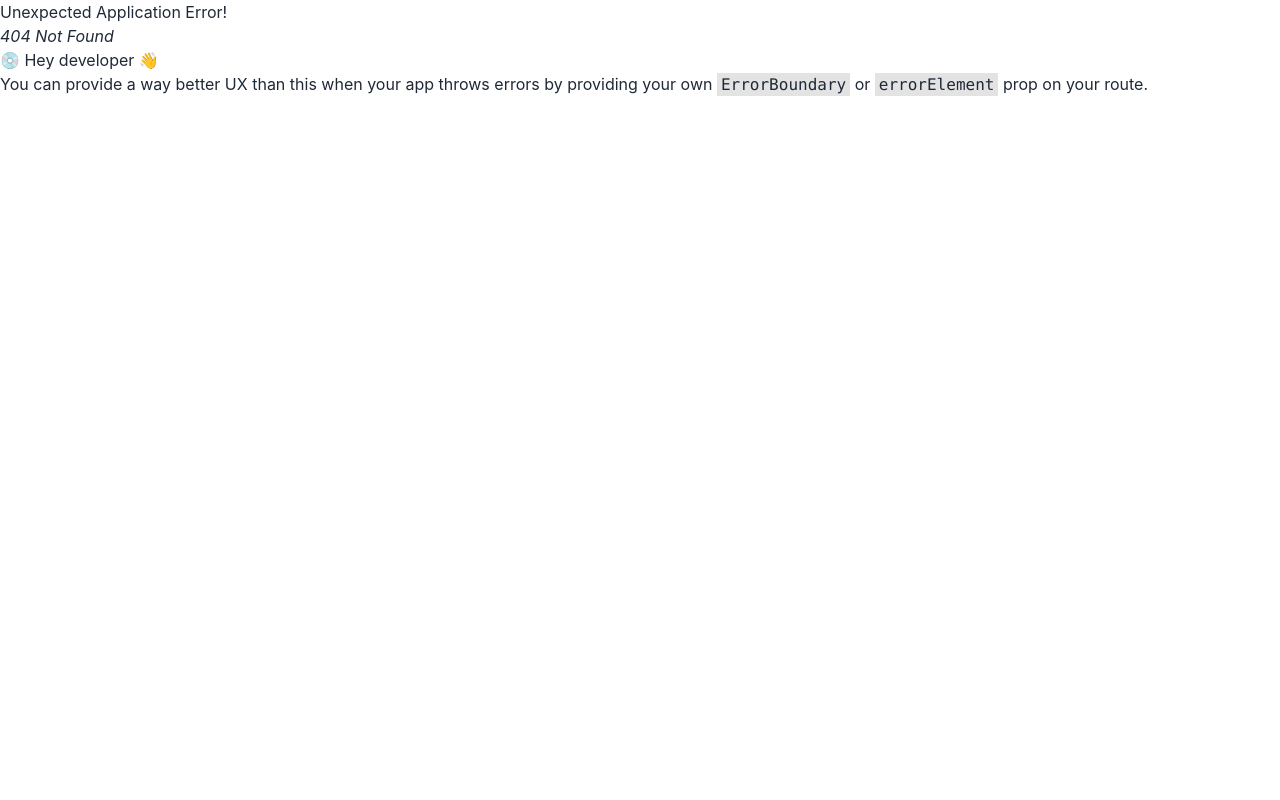
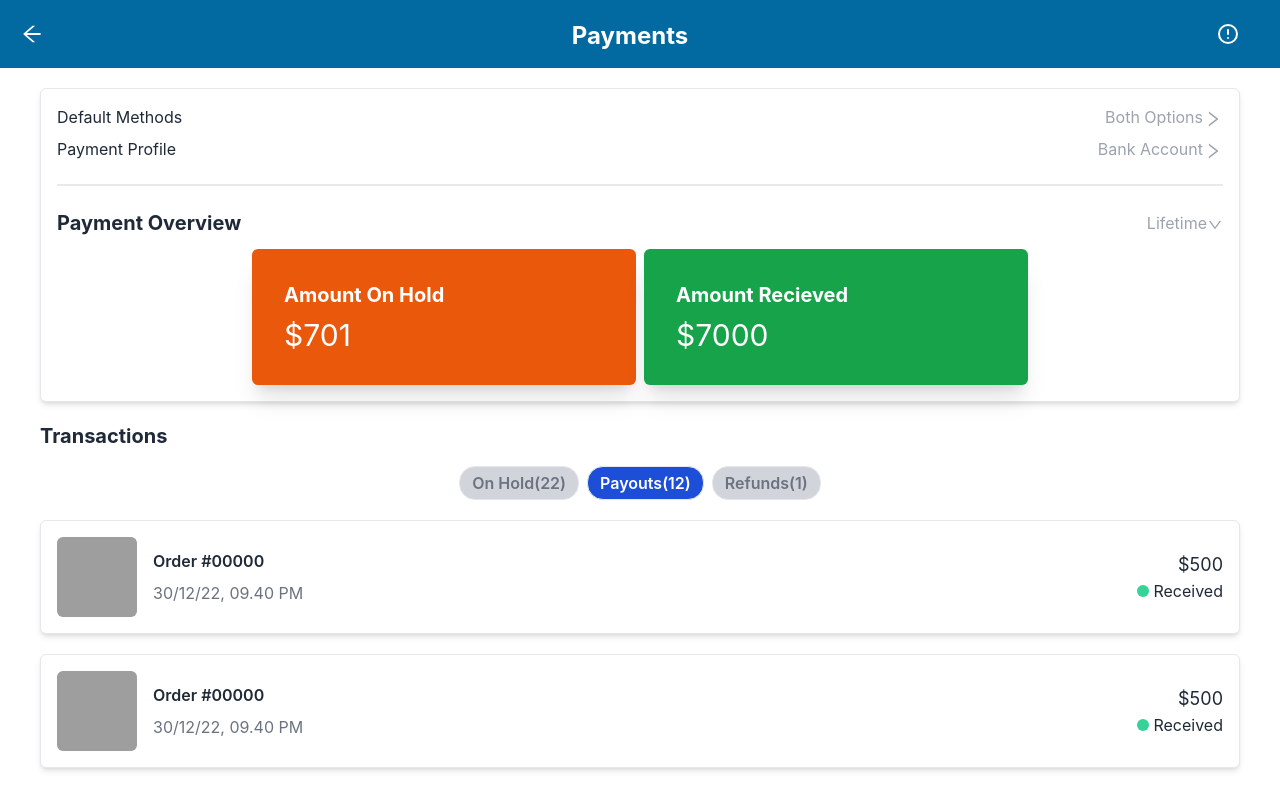
Before and after one commit to raf1n/b2b-e-com, a React (Create React App) app: page /payments in a window 1280 px wide. Before the commit this address had no page. Built offline with nearby package versions, Linux system fonts and the light colour scheme; grey boxes are pictures that could not be loaded.

Commit message:
payment-page-added

```diff
--- a/src/Pages/Payments/Payments.js
+++ b/src/Pages/Payments/Payments.js
@@ -1,9 +1,106 @@
 import React from "react";
-
+import { HiOutlineExclamationCircle } from "react-icons/hi";
+import { AiOutlineRight } from "react-icons/ai";
+import { AiOutlineArrowLeft, AiOutlineDown } from "react-icons/ai";
 const Payments = () => {
   return (
-    <div>
-      <h1>Payments</h1>
+    <div className="bg-white">
+      <div className="bg-sky-700 p-2">
+        <h1 className="flex items-center">
+          <AiOutlineArrowLeft className="w-12 h-6 text-white"></AiOutlineArrowLeft>
+          <p className="font-bold flex-1 text-center text-white text-2xl mb-2 pt-3">
+            Payments
+          </p>
+          <HiOutlineExclamationCircle className="w-12 h-6 mr-5 text-white"></HiOutlineExclamationCircle>
+        </h1>
+      </div>
+      <div>
+        <div className="p-4 mb-5 shadow-md bg-white mt-5 mx-10 border rounded-md">
+          <div className="flex justify-between">
+            <h1>Default Methods</h1>
+            <h1 className="flex items-center text-gray-400">
+              Both Options{" "}
+              <AiOutlineRight className="h-5 w-5 mt-1"></AiOutlineRight>
+            </h1>
+          </div>
+          <div className="flex justify-between mt-2">
+            <h1>Payment Profile</h1>
+            <h1 className="flex items-center text-gray-400">
+              Bank Account{" "}
+              <AiOutlineRight className="h-5 w-5 mt-1"></AiOutlineRight>
+            </h1>
+          </div>
+          <div className="divider"></div>
+          <div>
+            <div className="flex justify-between mb-3">
+              <h1 className="font-bold text-xl">Payment Overview</h1>
+              <h1 className="flex items-center text-gray-400">
+                Lifetime
+                <AiOutlineDown className="h-4 w-4 mt-1"></AiOutlineDown>
+              </h1>
+            </div>
+            <div className="flex gap-2 items-center justify-center">
+              <div className="w-96 bg-orange-600 shadow-xl rounded-md">
+                <div className="card-body text-white">
+                  <p className="font-bold text-xl">Amount On Hold</p>
+                  <p className="text-3xl">$701</p>
+                </div>
+              </div>
+              <div className="w-96 bg-green-600 shadow-xl rounded-md">
+                <div className="card-body text-white">
+                  <p className="font-bold text-xl">Amount Recieved</p>
+                  <p className="text-3xl">$7000</p>
+                </div>
+              </div>
+            </div>
+          </div>
+        </div>
+      </div>
+      <h1 className="ml-10 font-bold text-xl">Transactions</h1>
+      <div className="flex justify-center text-white gap-2 mt-4">
+        <div className="border rounded-2xl text-center bg-gray-300 text-gray-500 px-3 py-1 font-semibold">
+          On Hold(22)
+        </div>
+        <div className="border rounded-2xl text-center  bg-blue-700 px-3 py-1 font-semibold">
+          Payouts(12)
+        </div>
+        <div className="border rounded-2xl text-center bg-gray-300 text-gray-500 px-3 py-1 font-semibold">
+          Refunds(1)
+        </div>
+      </div>
+      <div>
+        {[1, 2].map((id) => (
+          <div
+            key={id}
+            className="p-4 mb-5 shadow-md bg-white mt-5 mx-10 border rounded-md"
+          >
+            <div className="flex items-center justify-between">
+              <div className="">
+                <div className="flex gap-4 items-center">
+                  <img
+                    src="https://source.unsplash.com/random/480x360/?4"
+                    alt=""
+                    className="object-cover object-center rounded-md h-20 w-20"
+                  />
+                  <div className="space-y-2">
+                    <h1 className="font-semibold">Order #00000</h1>
+                    <h1 className="text-gray-500">30/12/22, 09.40 PM</h1>
+                  </div>
+                </div>
+              </div>
+              <div>
+                <div className="">
+                  <h1 className="text-end text-lg">$500</h1>
+                  <div className="flex items-center gap-1">
+                    <div className="badge badge-xs badge-success"></div>
+                    <h1>Received</h1>
+                  </div>
+                </div>
+              </div>
+            </div>
+          </div>
+        ))}
+      </div>
     </div>
   );
 };
--- a/src/routes/routes.js
+++ b/src/routes/routes.js
@@ -3,6 +3,7 @@ import Main from "../layout/Main";
 import Customers from "../Pages/Customers/Customers";
 import Home from "../Pages/Home/Home";
 import Orders from "../Pages/Orders/Orders";
+import Payments from "../Pages/Payments/Payments";
 
 export const router = createBrowserRouter([
   {
@@ -27,4 +28,8 @@ export const router = createBrowserRouter([
     path: "/customers",
     element: <Customers></Customers>,
   },
+  {
+    path: "/payments",
+    element: <Payments></Payments>,
+  },
 ]);
```
